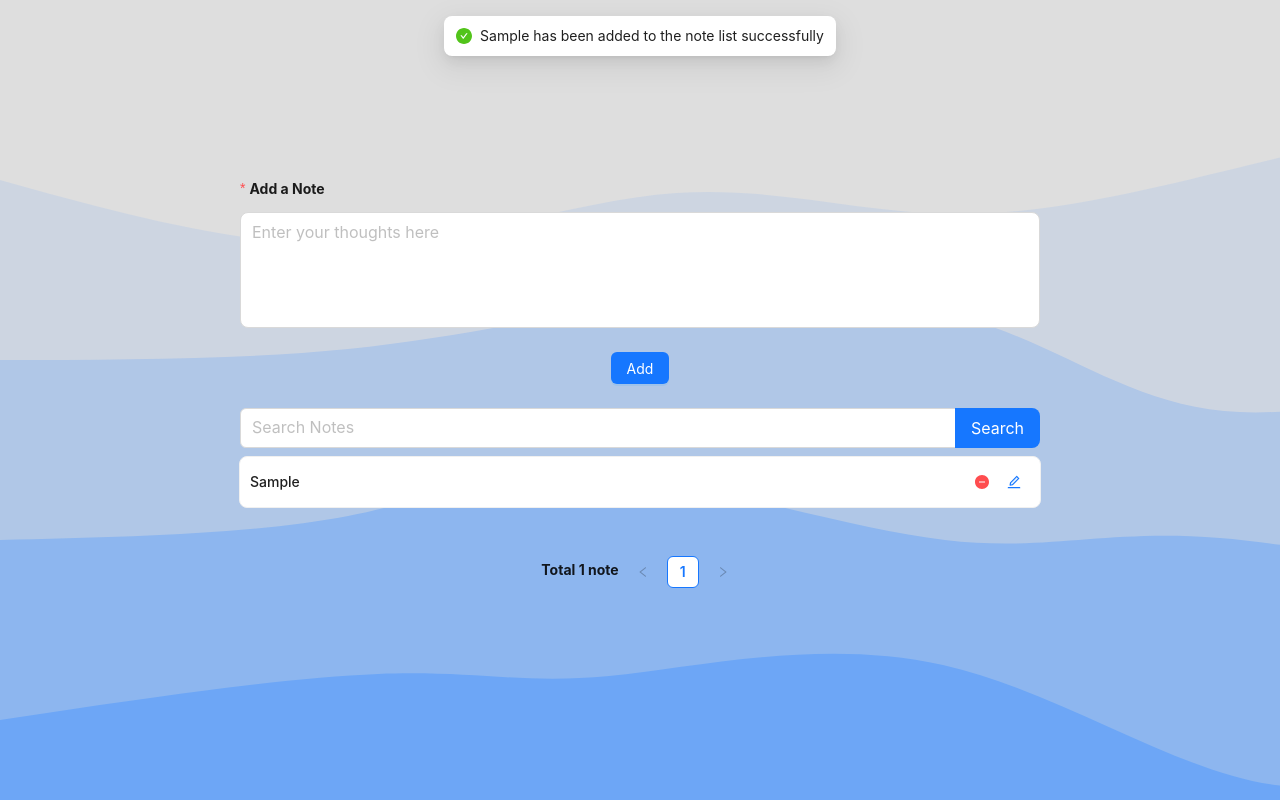
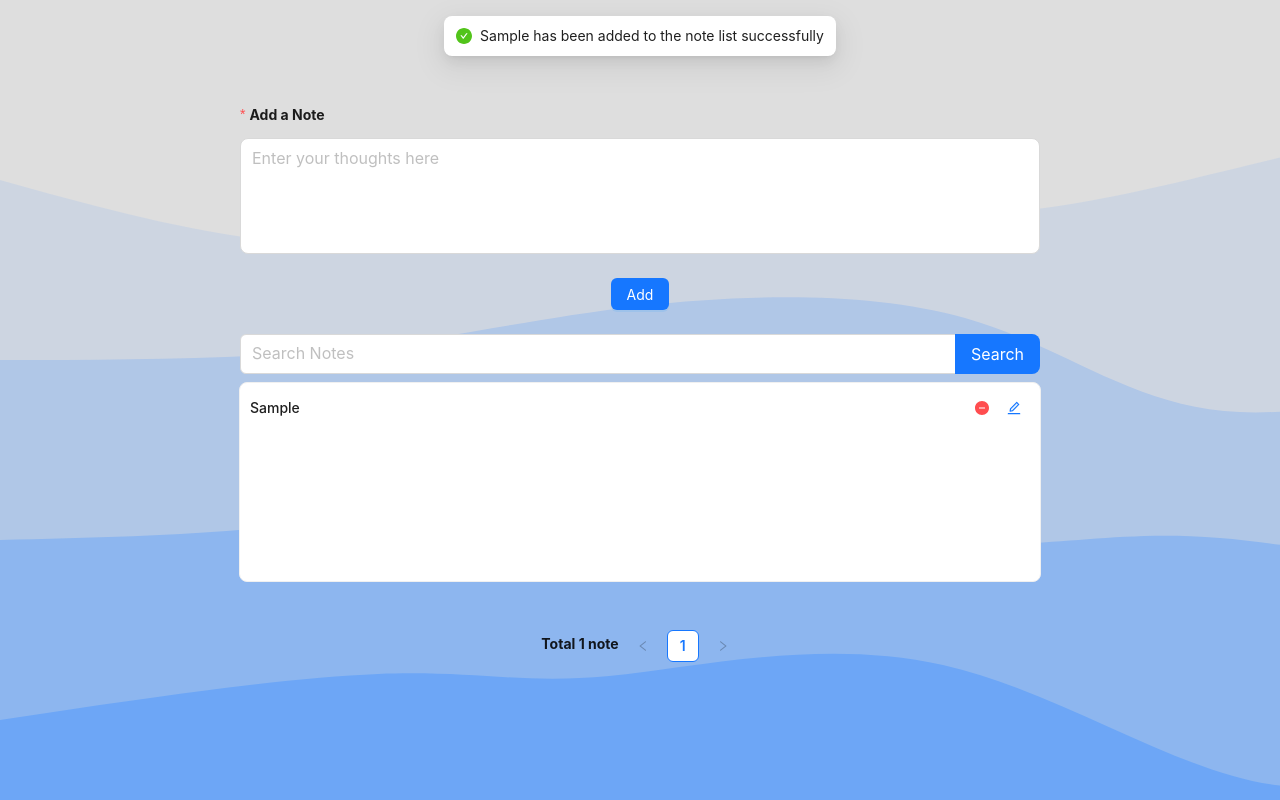
Before and after one commit to IMohy/Simple-Note-Taking-App, a React (Create React App) app: page / in a window 1280 px wide. Both pictures are taken after typing "Sample" into the empty fields and a click on the button "Add". Built offline with nearby package versions, Linux system fonts and the light colour scheme.

Commit message:
add multiline feature to card input and edit input

```diff
--- a/src/components/EditInput/index.tsx
+++ b/src/components/EditInput/index.tsx
@@ -1,5 +1,6 @@
 import Button from 'antd/es/button/button';
 import Input from 'antd/es/input/';
+import TextArea from 'antd/es/input/TextArea';
 import Space from 'antd/es/space';
 
 interface EditInputProps {
@@ -20,15 +21,30 @@ const EditInput: React.FC<EditInputProps> = ({
   className,
 }) => {
   return (
+    <Space direction='vertical'>
+
       <Space.Compact className={className}>
-      <Input maxLength={64} allowClear value={value} onChange={onChange} />
+        <TextArea
+          className='editText'
+          style={{ width: "750px", marginTop: '1rem' }}
+          size='large'
+          rows={4}
+          placeholder='Edit your note'
+          value={value} onChange={onChange}
+          autoSize={{ minRows: 4, maxRows: 4 }}
+          allowClear
+        />
+
+      </Space.Compact>
+      <Space direction='horizontal' size={'large'}>
         <Button type='primary' onClick={onButtonClick}>
           {buttonLabel ?? 'Submit'}
         </Button>
         <Button type='dashed' onClick={onBlur}>
           Cancel
         </Button>
-    </Space.Compact>
+      </Space>
+    </Space>
   );
 };
 
--- a/src/components/NoteItem/index.tsx
+++ b/src/components/NoteItem/index.tsx
@@ -41,7 +41,7 @@ const NoteItem: React.FC<NoteItemProps> = ({ note, removeNote, id, editNote, not
   };
 
   return (
-    <Card hoverable style={{ padding: 0 }}>
+    <Card hoverable style={{ padding: 0, minHeight: '200px', maxHeight: '200px', overflow: 'hidden auto' }}>
       <Row className='noteItem'>
         <Col span={8}>
           {isEditing ? (
@@ -61,11 +61,14 @@ const NoteItem: React.FC<NoteItemProps> = ({ note, removeNote, id, editNote, not
               toolTipTitle={note.description}
               trigger='hover'
             >
-              {note.description}
+              {note.description.split('\n').map((line, index) => (
+
+                <p key={index}>{line}</p>
+              ))}
             </Paragraph>
           )}
         </Col>
-        <div>
+        {!editingNote ? <div>
           <Popconfirm
             title='Delete'
             icon={<QuestionCircleOutlined style={{ color: 'red' }} />}
@@ -86,7 +89,8 @@ const NoteItem: React.FC<NoteItemProps> = ({ note, removeNote, id, editNote, not
             icon={<EditTwoTone />}
             onClick={() => handleEdit(note.id, note.description)}
           />
-        </div>
+        </div> : null}
+
       </Row>
     </Card>
   );
--- a/src/components/NoteList/index.tsx
+++ b/src/components/NoteList/index.tsx
@@ -14,7 +14,7 @@ interface NoteListProps {
 
 const NoteList: React.FC<NoteListProps> = ({ notes, setNotes }) => {
   const [currentPage, setCurrentPage] = useState<number>(1);
-  const [searchQuery, setSearchQuery] = useState<string>(''); // New state for search
+  const [searchQuery, setSearchQuery] = useState<string>('');
 
   const filteredNotes = useMemo(
     () =>
@@ -23,7 +23,7 @@ const NoteList: React.FC<NoteListProps> = ({ notes, setNotes }) => {
   );
 
   const showNotesOrPagination = Boolean(filteredNotes.length);
-  const notesPerPage = 5;
+  const notesPerPage = 2;
   const startIndex = (currentPage - 1) * notesPerPage;
   const endIndex = startIndex + notesPerPage;
   const displayedNotes = useMemo(
--- a/src/index.css
+++ b/src/index.css
@@ -16,6 +16,32 @@ body {
   height: 100vh;
   background-image: url('/public/Assets/images/bg.svg') ;
 }
+
+.ant-card::-webkit-scrollbar-track
+{
+	-webkit-box-shadow: inset 0 0 6px rgba(0,0,0,0.3);
+	background-color: #F5F5F5;
+	border-radius: 10px;
+}
+
+.ant-card::-webkit-scrollbar
+
+{
+	width: 10px;
+	background-color: #F5F5F5;
+}
+
+.ant-card::-webkit-scrollbar-thumb
+{
+	border-radius: 10px;
+	background-image: -webkit-gradient(linear,
+	left bottom,
+	left top,
+	color-stop(0.44, rgb(103, 165, 236)),
+	color-stop(0.72, rgb(12, 131, 211)),
+	color-stop(0.86, rgb(13, 92, 211)));
+}
+
 code {
   font-family: source-code-pro, Menlo, Monaco, Consolas, 'Courier New', monospace;
 }
@@ -56,6 +82,10 @@ code {
   width: var(--WebWidth);
 }
 
+.actionsButton{
+  position: absolute;
+  right: 10px
+}
 .noteTitle {
   margin: 0px !important;
   width: 650px;
@@ -64,7 +94,7 @@ code {
   text-overflow: ellipsis;
 }
 .editInput {
-  width: 700px;
+  width: var(--WebWidth) ;
 }
 .searchInput {
   width: var(--WebWidth);
@@ -72,6 +102,16 @@ code {
 .ant-card-body {
   padding: 0px !important;
 }
+.ant-input-clear-icon{
+
+  inset-inline-end: 30px !important
+}
+
+.card {
+  max-height: 150px;
+  overflow-y: auto;
+}
+
 
 @media only screen and (max-width: 879px) {
   .noteItem,
```
Lines whose indentation alone changed are shown as unchanged.
